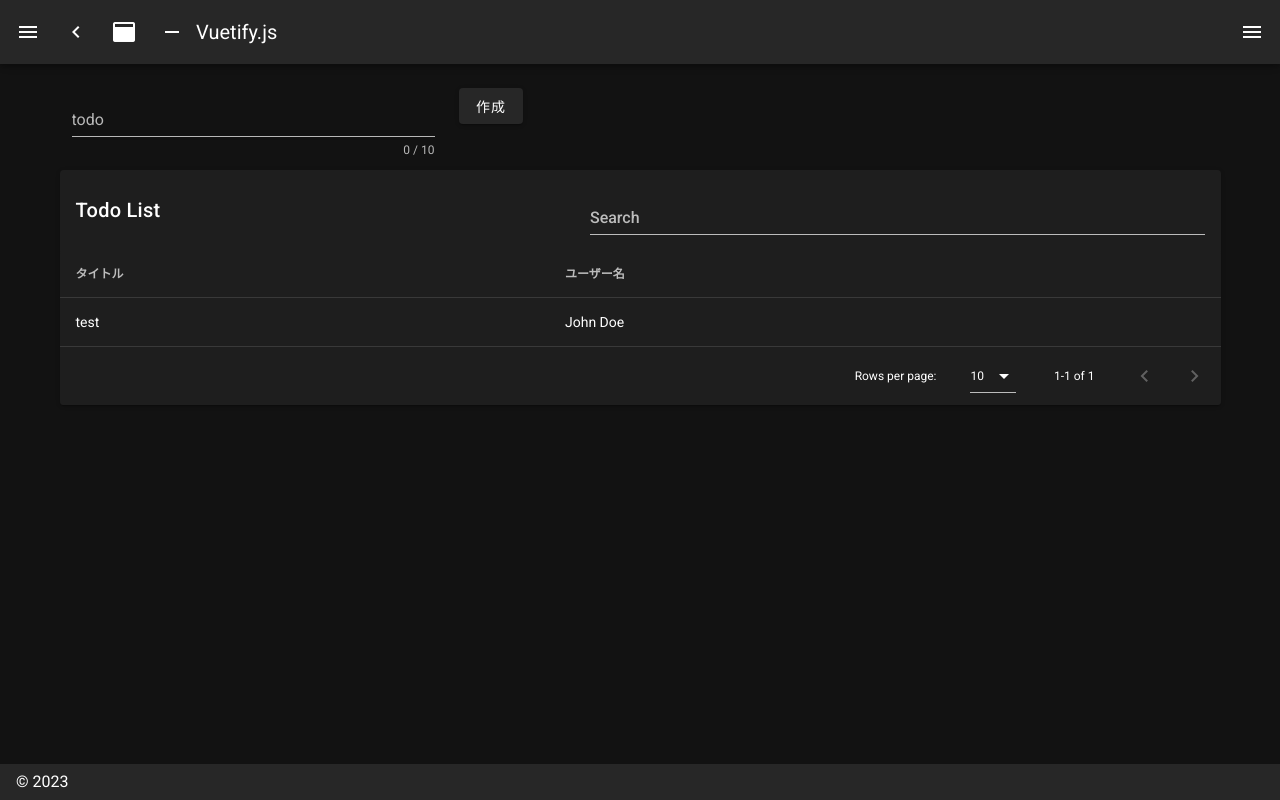
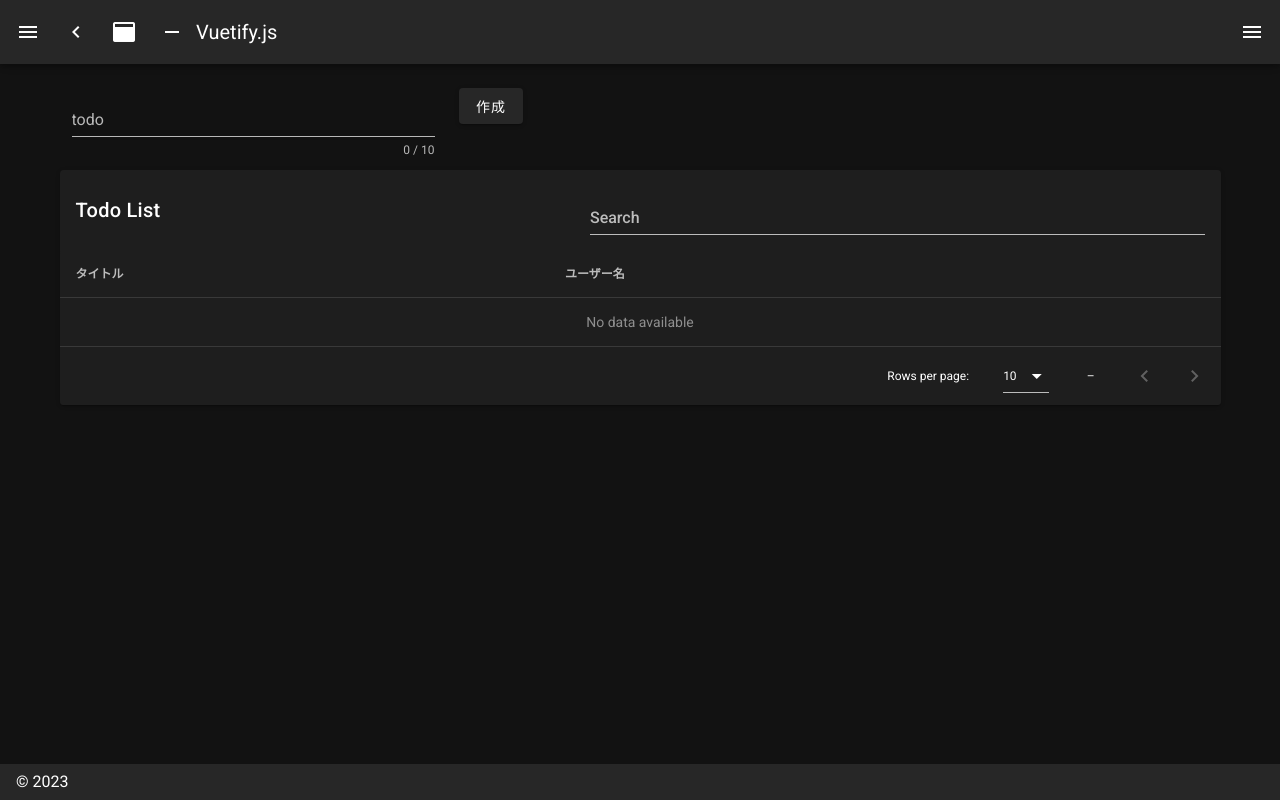
Before and after one commit to YuukiYamano/front, a Nuxt app: page / in a window 1280 px wide. Built offline with nearby package versions, Linux system fonts and the light colour scheme.

Commit message:
feat: catch todo

```diff
--- a/components/AddTodo.vue
+++ b/components/AddTodo.vue
@@ -22,7 +22,7 @@ export default {
     },
     methods: {
       handleSubmit() {
-        this.$emit("submit",this.title)
+        this.$emit("submit",this.title);
         this.title = ""
       }
     }
--- a/components/TodoList.vue
+++ b/components/TodoList.vue
@@ -11,14 +11,9 @@
 
 <script>
   export default {
+    props: ["todos"],
     data() {
       return {
-        todos: [
-          {
-            title: "test",
-            username: "John Doe"
-          }
-        ],
         search: "",
         headers: [
           {
```
